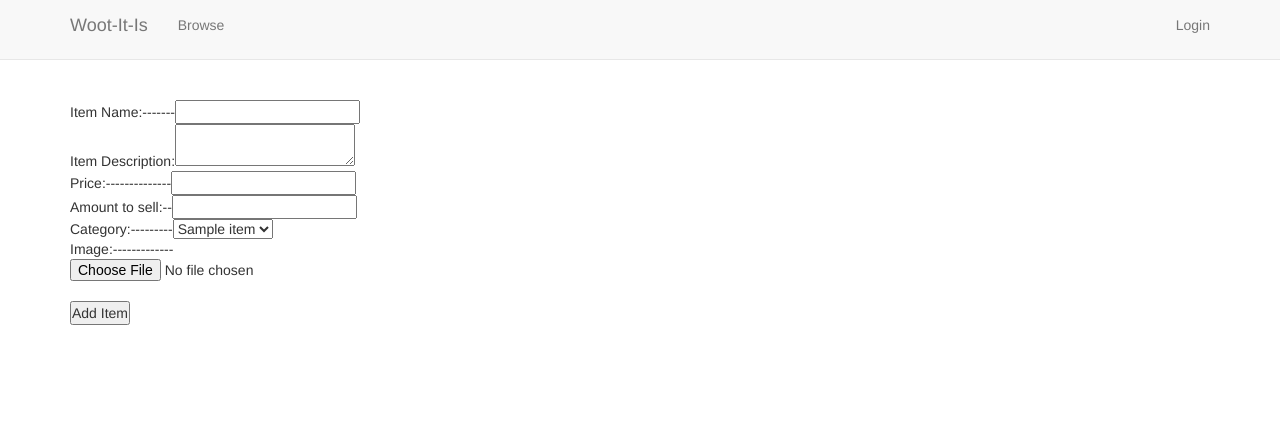
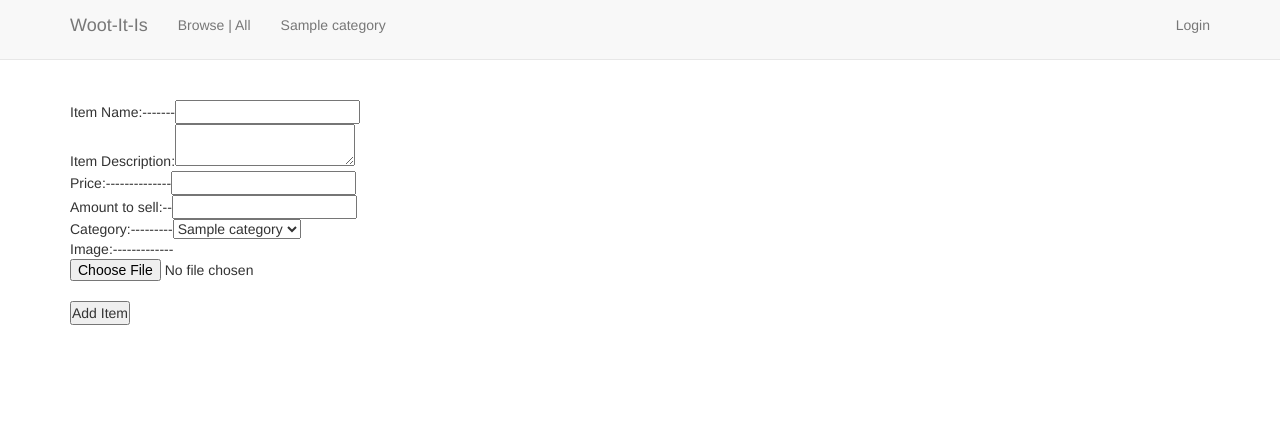
Before and after one commit to JGillmore/woot_clone, a Django app: template apps/items/templates/items/create_deal.html in a window 1280 px wide. Shown: the top 438 px of the page. Run offline with Django 3.2, Linux system fonts and the light colour scheme; the template is opened without the code that fills it: most values are stand-ins (such as "Sample title", 1, 10 or a date in 2020); parts of the project's set-up code (start-up, migrations or seed data) failed here and were passed over; some libraries are stand-ins or nearby versions.

Commit message:
added browse options to navbar

```diff
--- a/apps/items/templates/items/create_deal.html
+++ b/apps/items/templates/items/create_deal.html
@@ -14,8 +14,8 @@
   Amount to sell:--<input type='text' name='units'>
   <br>
   Category:---------<select name='category'>
-    {% for item in items %}
-      <option value="{{item}}">{{item}}</option>
+    {% for category in categories %}
+      <option value="{{category}}">{{category}}</option>
     {% endfor %}
   </select>
   <br>
--- a/apps/items/views.py
+++ b/apps/items/views.py
@@ -50,8 +50,8 @@ def browse(request, category):
 def create_deal(request):
     user = Users.objects.get(id=request.session['id'])
     if user.admin:
-        items = Items.objects.all().order_by('category').values_list('category', flat=True).distinct()
-        context = {'items':items}
+        categories = Items.objects.all().order_by('category').values_list('category', flat=True).distinct()
+        context = {'categories':categories}
         return render(request, 'items/create_deal.html', context)
     return redirect('items:index')
 
--- a/templates/navbar.html
+++ b/templates/navbar.html
@@ -11,7 +11,10 @@
     </div>
     <div id="navbar" class="navbar-collapse collapse">
       <ul class="nav navbar-nav">
-        <li><a href="{% url 'items:browse' category='all' %}">Browse</a></li>
+        <li><a href="{% url 'items:browse' category='all' %}">Browse | All</a></li>
+          {% for category in categories %}
+            <li><a href="{% url 'items:browse' category=category%}">{{category}}</a></li>
+          {% endfor %}
       </ul>
       <ul class="nav navbar-nav navbar-right">
         {% if 'id' in request.session %}
```
